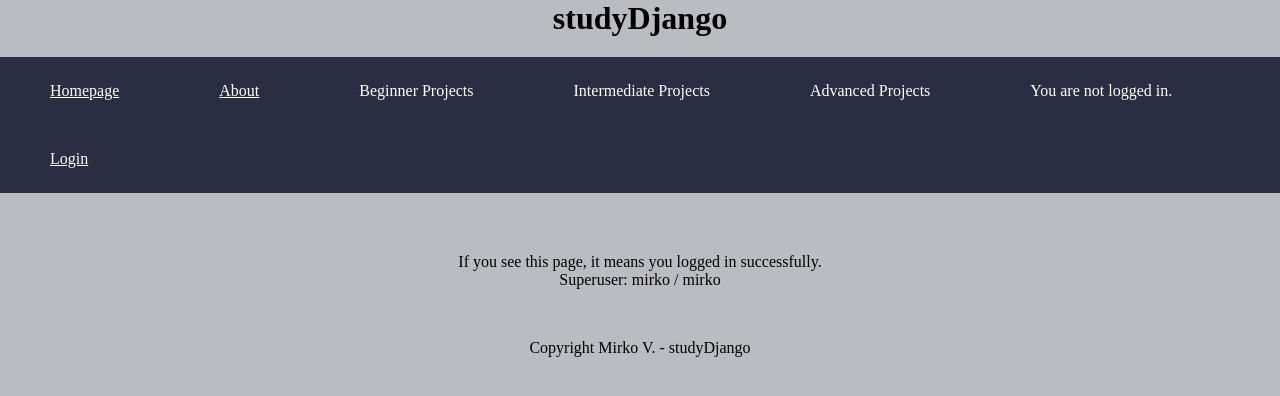
After one commit to mirkezi/studyDjango, a Django app: page /userLogged in a window 1280 px wide. The commit adds this page. Shown: the top 396 px of the page. Run offline with Django 5.2, Linux system fonts and the light colour scheme.

Commit message:
created website interaction and login

```diff
--- a/studyDjango/Homepage/static/style.css
+++ b/studyDjango/Homepage/static/style.css
@@ -9,6 +9,7 @@ main {
     margin-top: 60px;
 }
 .container{
+    margin-top: 20px;
     background-color: #2b2d42;
     display: flex;
     flex-flow: row wrap;
@@ -24,6 +25,21 @@ main {
     text-align: center;
     color: #ffffff;
 }
+.container p{
+    display: inline-block;
+    padding: 25px;
+    margin: 0 25px;
+    text-align: center;
+    color: #ffffff;
+}
 footer {
     margin-top: 50px;
   }
+
+.userLogged {
+    text-align: right;
+    display: inline-block;
+    padding: 25px;
+    margin: 0 25px;
+    color: #ffffff;
+}
--- a/studyDjango/Homepage/templates/about.html
+++ b/studyDjango/Homepage/templates/about.html
@@ -1,4 +1,4 @@
 {% extends 'base.html'%}
 {% block content%}
-<p>Superuser: mirko / mirko </p>
+<p>This website is the start of my back-end studying project.</p>
 {% endblock %}
--- a/studyDjango/Homepage/templates/base.html
+++ b/studyDjango/Homepage/templates/base.html
@@ -13,8 +13,18 @@
     <nav>
         <ul class="container">
             <li> <a href="/">Homepage</a></li>
-            <li> <a href="login"> Login</a></li>
             <li> <a href="about"> About</a></li>
+            <li><p>Beginner Projects</p></li>
+            <li><p>Intermediate Projects</p></li>
+            <li><p>Advanced Projects</p></li>
+            {% if user.is_authenticated %}
+                <li><p>Welcome, {{ user.username }}!</p></li>
+                <li><a href="logout">Logout</a></li>
+                <li><a href="admin">Admin Page</a></li>
+            {% else %}
+                <li><p>You are not logged in.</p></li>
+                <li><a href="login">Login</a></li>
+            {% endif %}
         </ul>
     </nav>
     <main>
--- /dev/null
+++ b/studyDjango/Homepage/templates/logout.html
@@ -0,0 +1,4 @@
+{% extends 'base.html'%}
+{% block content%}
+<p>You've logged out.</p>
+{% endblock %}
--- /dev/null
+++ b/studyDjango/Homepage/templates/userLogged.html
@@ -0,0 +1,5 @@
+{% extends 'base.html'%}
+{% block content%}
+<p>If you see this page, it means you logged in successfully.</p>
+<p>Superuser: mirko / mirko </p>
+{% endblock %}
--- a/studyDjango/Homepage/urls.py
+++ b/studyDjango/Homepage/urls.py
@@ -3,6 +3,8 @@ from . import views
 
 urlpatterns = [
     path('',views.homepage, name='Homepage'),
-    path('login',views.login, name="Login"),
+    path('login',views.userLogin, name="Login"),
     path('about', views.about, name="About"),
+    path('userLogged', views.userLoggedIn),
+    path('logout',views.userLogout, name="Logout"),
 ]
--- a/studyDjango/Homepage/views.py
+++ b/studyDjango/Homepage/views.py
@@ -1,16 +1,31 @@
-from django.shortcuts import render
+from django.shortcuts import render, redirect
+from .forms import LoginForm
+from django.contrib.auth import login, logout
 
 # Create your views here.
 
 def homepage(request):
     return render(request, 'homepage.html')
 
-def login(request):
+def userLogin(request):
     if request.method == 'GET':
         return render(request, 'login.html')
-    elif request.method == 'POST':
-        content = {'message':'You are not yet authorized to login on this website'}
-        return render(request, 'login.html', content)
+    if request.method == 'POST':
+        form = LoginForm(request, data=request.POST)
+        if form.is_valid():
+            user = form.get_user()
+            login(request, user)
+            return redirect(userLoggedIn)
+        else:
+            form = LoginForm()
+            return render(request, 'login.html', {'form': form})
 
 def about(request):
     return render(request, 'about.html')
+
+def userLoggedIn(request):
+    return render(request, 'userLogged.html')
+
+def userLogout(request):
+    logout(request)
+    return redirect(homepage)
--- a/studyDjango/studyDjango/settings.py
+++ b/studyDjango/studyDjango/settings.py
@@ -134,3 +134,7 @@ REST_FRAMEWORK = {
         'rest_framework.authentication.TokenAuthentication',
     ),
 }
+
+AUTHENTICATION_BACKENDS = [
+    'django.contrib.auth.backends.ModelBackend',
+]
```
Also changed, not shown: studyDjango/Homepage/forms.py (added, +7 -0 lines), studyDjango/Homepage/templates/login.html (+8 -6 lines), studyDjango/db.sqlite3.
